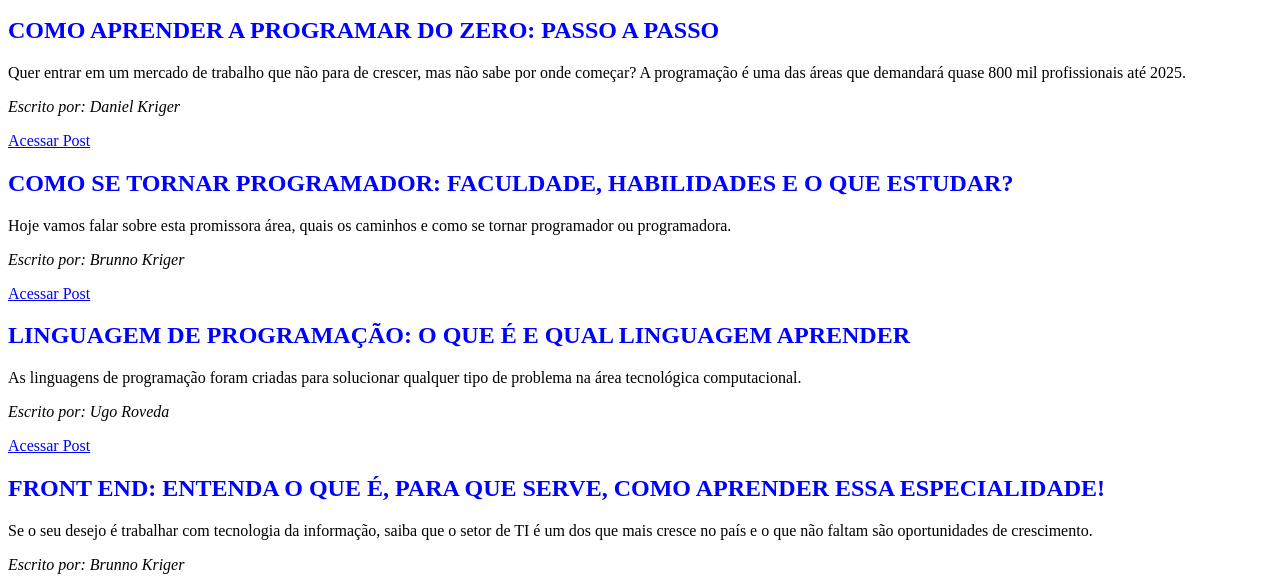
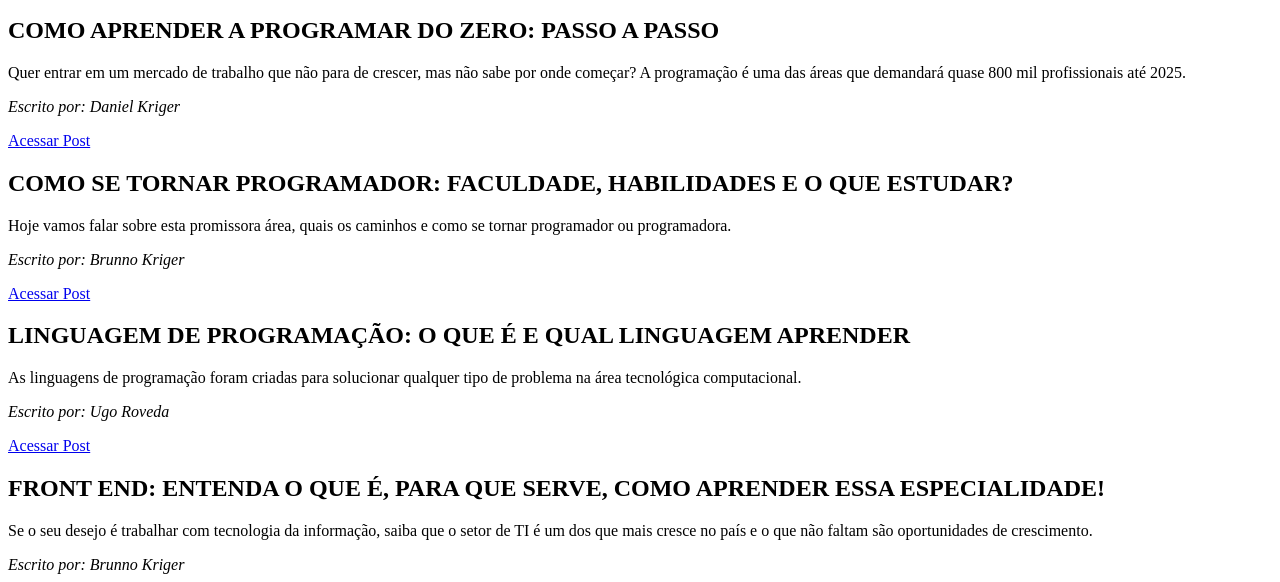
Before and after one commit to bruno-palma/m1-kenzie-blog-bruno-palma, a plain HTML site: page index.html in a window 1280 px wide. Shown: the part 370-952 px from the top of the page. Drawn offline with Linux system fonts and the light colour scheme.

Commit message:
Removendo o Elemento Span

```diff
--- a/index.html
+++ b/index.html
@@ -14,16 +14,12 @@
             alt="Logo Kenzie"
           />
         </figure>
-        <h1><span style="color: black">BLOG DA KENZIE</span></h1>
+        <h1>BLOG DA KENZIE</h1>
       </section>
     </header>
     <main>
       <section>
-        <h2>
-          <span style="color: blue"
-            >COMO APRENDER A PROGRAMAR DO ZERO: PASSO A PASSO</span
-          >
-        </h2>
+        <h2>COMO APRENDER A PROGRAMAR DO ZERO: PASSO A PASSO</h2>
         <article>
           Quer entrar em um mercado de trabalho que não para de crescer, mas não
           sabe por onde começar? A programação é uma das áreas que demandará
@@ -33,15 +29,12 @@
         <a
           href="https://kenzie.com.br/blog/como-aprender-a-programar-2/"
           target="_blank"
-          ><span style="color: blue">Acessar Post</span></a
+          >Acessar Post</a
         >
       </section>
       <section>
         <h2>
-          <span style="color: blue"
-            >COMO SE TORNAR PROGRAMADOR: FACULDADE, HABILIDADES E O QUE
-            ESTUDAR?</span
-          >
+          COMO SE TORNAR PROGRAMADOR: FACULDADE, HABILIDADES E O QUE ESTUDAR?
         </h2>
         <article>
           Hoje vamos falar sobre esta promissora área, quais os caminhos e como
@@ -51,15 +44,11 @@
         <a
           href="https://kenzie.com.br/blog/como-tornar-programador/"
           target="_blank"
-          ><span style="color: blue">Acessar Post</span></a
+          >Acessar Post</a
         >
       </section>
       <section>
-        <h2>
-          <span style="color: blue"
-            >LINGUAGEM DE PROGRAMAÇÃO: O QUE É E QUAL LINGUAGEM APRENDER</span
-          >
-        </h2>
+        <h2>LINGUAGEM DE PROGRAMAÇÃO: O QUE É E QUAL LINGUAGEM APRENDER</h2>
         <article>
           As linguagens de programação foram criadas para solucionar qualquer
           tipo de problema na área tecnológica computacional.
@@ -68,15 +57,13 @@
         <a
           href="https://kenzie.com.br/blog/linguagem-de-programacao/"
           target="_blank"
-          ><span style="color: blue">Acessar Post</span></a
+          >Acessar Post</a
         >
       </section>
       <section>
         <h2>
-          <span style="color: blue"
-            >FRONT END: ENTENDA O QUE É, PARA QUE SERVE, COMO APRENDER ESSA
-            ESPECIALIDADE!</span
-          >
+          FRONT END: ENTENDA O QUE É, PARA QUE SERVE, COMO APRENDER ESSA
+          ESPECIALIDADE!
         </h2>
         <article>
           Se o seu desejo é trabalhar com tecnologia da informação, saiba que o
@@ -85,7 +72,7 @@
         </article>
         <p><em>Escrito por: Brunno Kriger</em></p>
         <a href="https://kenzie.com.br/blog/front-end/" target="_blank"
-          ><span style="color: blue">Acessar Post</span></a
+          >Acessar Post</a
         >
       </section>
       <section>
```
